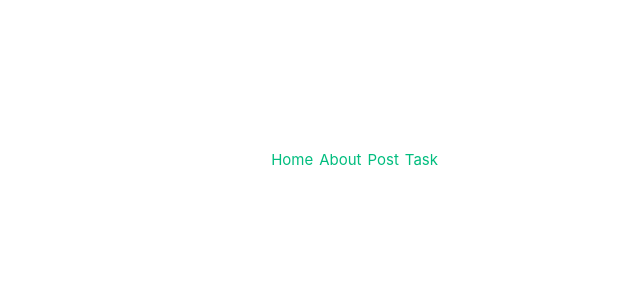
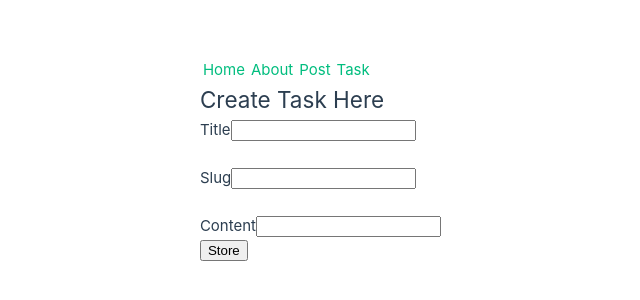
Before and after one commit to we-himanshu-b001/laravel_vue_test, a Vue app in the folder blog_front/: page /task/create in a window 1280 px wide. Before the commit this address had no page. Shown: the part 240-540 px from the top of the page, without its empty margins (199-839 px from the left). Built offline with nearby package versions, Linux system fonts and the light colour scheme.

Commit message:
task section done

```diff
--- a/blog_front/src/executable/posttask.js
+++ b/blog_front/src/executable/posttask.js
@@ -5,6 +5,8 @@ import {useRouter,useRoute} from "vue-router";
 export default function usePostTask(){
     const posts = ref([]);
     const post =ref([]);
+    const tasks = ref([]);
+    const task =ref([]);
     const router = useRouter();
     // const route = useRoute();
     // const rid = route.params.id;
@@ -43,14 +45,57 @@ export default function usePostTask(){
     }
 
     const deletePost = async (id)=>{
+        if(!window.confirm("Are you sure?")){
+            return ;
+        }
         await axios.delete('http://127.0.0.1:2000/api/post/'+id);
         await router.push({name:"postindex"});
+    }
+
+    const getTasks = async ()=>{
+        const response = await axios.get('http://127.0.0.1:2000/api/task');
+        tasks.value=response.data;
+    }
+
+    const getTask = async (id)=>{
+        const response = await axios.get('http://127.0.0.1:2000/api/task/'+id);
+        task.value=response.data;
+    }
+
+    const storeTask = async(data)=>{
+        try{
+            await axios.post('http://127.0.0.1:2000/api/task',data);
+            await router.push({name:"taskindex"});
+        }catch(error){
+            if(error.response.status === 422){
+                errors.value=error.response.data.errors;
+            }
+        }
+    }
+
+    const updateTask = async(id)=>{
+        try{
+            await axios.put('http://127.0.0.1:2000/api/task/'+id,task.value);
+            await router.push({name:"singletask",params:{id:id}});
+        }catch(error){
+            if(error.response.status === 422){
+                errors.value=error.response.data.errors;
+            }
+        }
+    }
+
+    const deleteTask = async (id)=>{
+        if(!window.confirm("Are you sure?")){
+            return ;
+        }
+        await axios.delete('http://127.0.0.1:2000/api/task/'+id);
+        await router.push({name:"taskindex"});
     }
 
     const storeComment = async(data)=>{
         try{
             await axios.post('http://127.0.0.1:2000/api/comment/add',data);
-            // await router.push({name:"singlepost",params:{id:rid}});
+            // await router.push({name:"singletask",params:{id:rid}});
             router.go(0);
         }catch(error){
             if(error.response.status === 422){
@@ -62,11 +107,18 @@ export default function usePostTask(){
     return {
         post,
         posts,
+        task,
+        tasks,
         getPosts,
         getPost,
         storePost,
         updatePost,
         deletePost,
+        getTasks,
+        getTask,
+        storeTask,
+        updateTask,
+        deleteTask,
         storeComment,
         errors
     };
--- a/blog_front/src/router/index.js
+++ b/blog_front/src/router/index.js
@@ -55,6 +55,29 @@ const router = createRouter({
       // this generates a separate chunk (About.[hash].js) for this route
       // which is lazy-loaded when the route is visited.
       component: () => import('../views/taskview.vue')
+    },
+    {
+      path: '/task/create',
+      name: 'taskcreate',
+      component: () => import('../views/createtask.vue')
+    },
+    {
+      path: '/task/:id',
+      name: 'singletask',
+      // route level code-splitting
+      // this generates a separate chunk (About.[hash].js) for this route
+      // which is lazy-loaded when the route is visited.
+      component: () => import('../views/singletask.vue'),
+      props:true
+    },
+    {
+      path: '/task/edit/:id',
+      name: 'edittask',
+      // route level code-splitting
+      // this generates a separate chunk (About.[hash].js) for this route
+      // which is lazy-loaded when the route is visited.
+      component: () => import('../views/edittask.vue'),
+      props:true
     }
   ]
 })
--- /dev/null
+++ b/blog_front/src/views/createtask.vue
@@ -0,0 +1,58 @@
+<script setup>
+import { reactive, watch } from 'vue';
+import usePostTask from '../executable/posttask';
+
+const { storeTask, errors } = usePostTask();
+
+const form = reactive({
+  title: '',
+  slug: '',
+  description: ''
+});
+
+watch(() => form.title,
+    (newTitle) => {
+      form.slug = generateSlug(newTitle);
+    }
+);
+
+const generateSlug = (title) => {
+  return title.toLowerCase()
+      .trim()
+      .replace(/[^a-z0-9 -]/g, '') // Remove special characters
+      .replace(/ +/g, '-') // Replace spaces with hyphens
+      .replace(/--+/g, '-') // Replace multiple hyphens with a single one
+      .replace(/^-|-$/g, ''); // Trim hyphens from start and end
+};
+</script>
+
+<template>
+  <br>
+  <h2>Create Task Here</h2><br>
+  <div>
+    <form @submit.prevent="storeTask(form)">
+      <div>
+        <label for="title">Title</label>
+        <input type="text" name="title" id="title" v-model="form.title"><br>
+        <div v-if="errors.title">
+          <span style="color:red">{{ errors.title[0] }}</span>
+        </div>
+        <br>
+        <label for="slug">Slug</label>
+        <input type="text" name="slug" id="slug" v-model="form.slug" readonly><br>
+        <div v-if="errors.slug">
+          <span style="color:red">{{ errors.slug[0] }}</span>
+        </div>
+        <br>
+        <label for="description">Content</label>
+        <input type="text" name="description" id="description" v-model="form.description"><br>
+        <div v-if="errors.description">
+          <span style="color:red">{{ errors.description[0] }}</span>
+        </div>
+      </div>
+      <div>
+        <button type="submit">Store</button>
+      </div>
+    </form>
+  </div>
+</template>
--- /dev/null
+++ b/blog_front/src/views/edittask.vue
@@ -0,0 +1,34 @@
+<script setup>
+import {onMounted} from "vue";
+import usePostTask from "../executable/posttask";
+
+const { task,getTask,updateTask } = usePostTask();
+
+const props = defineProps({
+  id:{
+    required:true,
+    type:String,
+  },
+});
+onMounted(()=>getTask(props.id));
+</script>
+<template>
+  <br>
+  <p>Edit Section</p>
+  <br>
+  <div>
+    <form @submit.prevent="updateTask($route.params.id)">
+      <div>
+        <label for="title">Title</label>
+        <input type="text" name="title" id="title" v-model="task.title"><br>
+        <label for="slug">Slug</label>
+        <input type="text" name="slug" id="slug" v-model="task.slug"><br>
+        <label for="description">Content</label>
+        <input type="text" name="description" id="description" v-model="task.description"><br>
+      </div>
+      <div>
+        <button type="submit">Store</button>
+      </div>
+    </form>
+  </div>
+</template>
--- /dev/null
+++ b/blog_front/src/views/singletask.vue
@@ -0,0 +1,56 @@
+<script setup>
+import {onMounted,reactive} from "vue";
+import usePostTask from "../executable/posttask";
+
+const { task,getTask,storeComment, deleteTask, errors } = usePostTask();
+
+const props = defineProps({
+  id:{
+    required:true,
+    type:String,
+  },
+});
+const form = reactive({
+  comment:'',
+  task_id:props.id
+});
+
+onMounted(()=>{getTask(props.id)});
+</script>
+
+<template>
+  <br>
+  <div>
+    <RouterLink :to="{name:'edittask', params:{id: task.id }}">Edit This Task</RouterLink>
+    <button @click="deleteTask(task.id)">Delete</button>
+  </div>
+  <br>
+  <div >
+    <div>
+      <h2>{{task.title}}</h2>
+      <h5>{{task.slug}}</h5>
+      <p>{{task.description}}</p>
+    </div>
+    <br>
+    <span>COMMENTS SECTION</span>
+    <div>
+      <p v-for="ct in task.get_comment" :key="ct.id"><span>{{ct.comment}}</span></p>
+    </div>
+  </div>
+  <br>
+  <br>
+  <div style="margin-top: 10px">
+    <form @submit.prevent="storeComment(form)">
+      <div>
+        <label for="comment">Comment Form</label>
+        <input type="text" name="comment" id="comment" v-model="form.comment">
+        <div v-if="errors.comment">
+          <span style="color:red">{{ errors.comment[0] }}</span>
+        </div>
+      </div>
+      <div>
+        <button type="submit">Store</button>
+      </div>
+    </form>
+  </div>
+</template>
--- a/blog_front/src/views/taskview.vue
+++ b/blog_front/src/views/taskview.vue
@@ -1,4 +1,28 @@
 <script setup>
+import usePostTask from "../executable/posttask";
+import {onMounted} from "vue";
+
+const {tasks,getTasks} = usePostTask();
+onMounted(()=>{getTasks()});
 
 </script>
-<template></template>
+<template>
+  <br>
+  <div>
+    <h1>TASKS SECTION</h1>
+  </div>
+  <br>
+  <div>
+    <RouterLink :to="{name:'taskcreate'}">New Task</RouterLink>
+  </div>
+  <br>
+  <div class="">
+    <div v-for="task of tasks" :key="task.id" style="padding-top: 10px">
+      <h2>{{task.title}}</h2>
+      <h5>{{task.slug}}</h5>
+      <p>{{task.description}}</p>
+      <p>Comment Count:{{task.get_comment_count}}</p>
+      <RouterLink :to="{name:'singletask', params:{id: task.id }}">View</RouterLink>
+    </div>
+  </div>
+</template>
```
Also changed, not shown: 1 other file (tests, documents, lock files or other folders).
